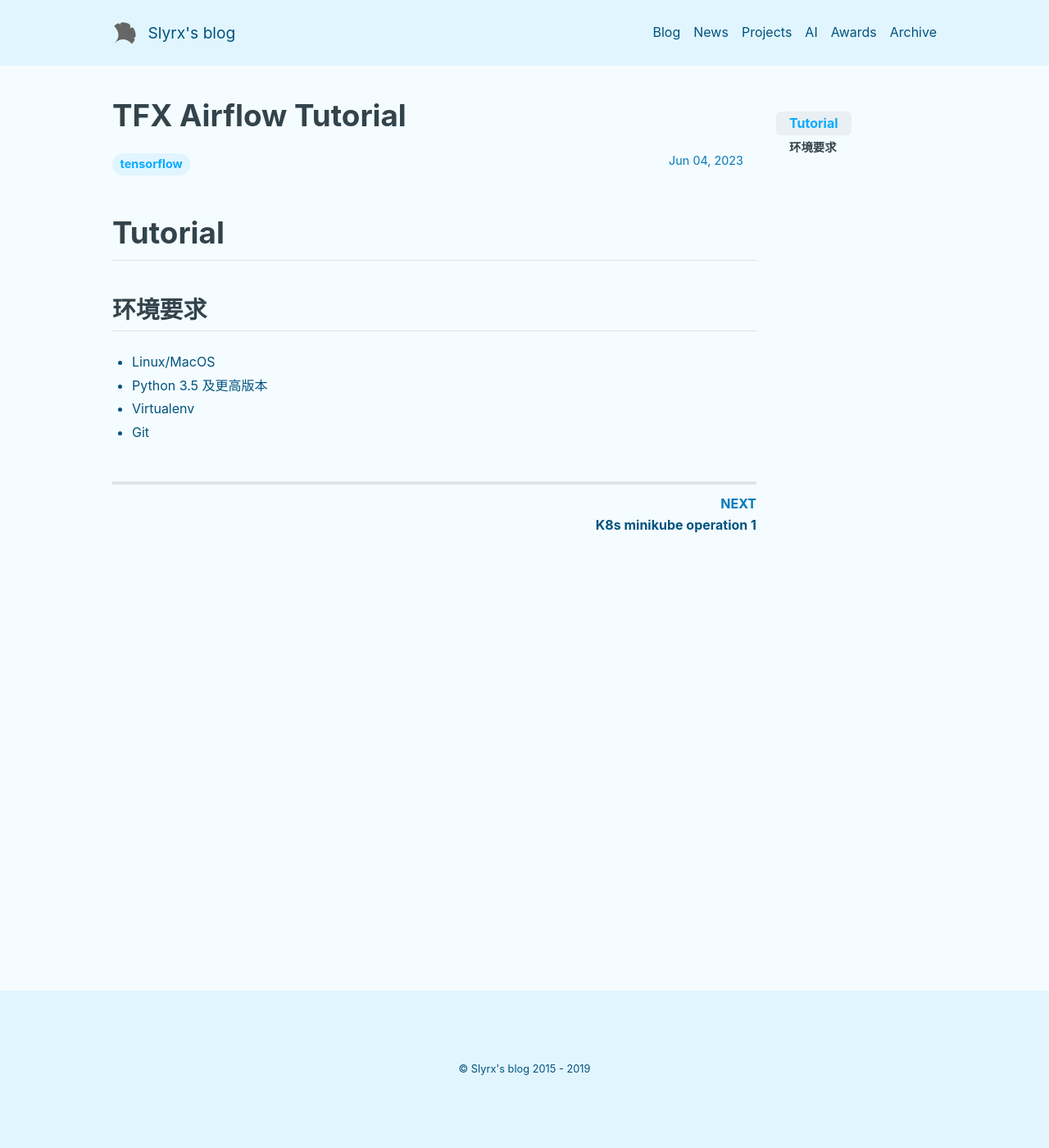
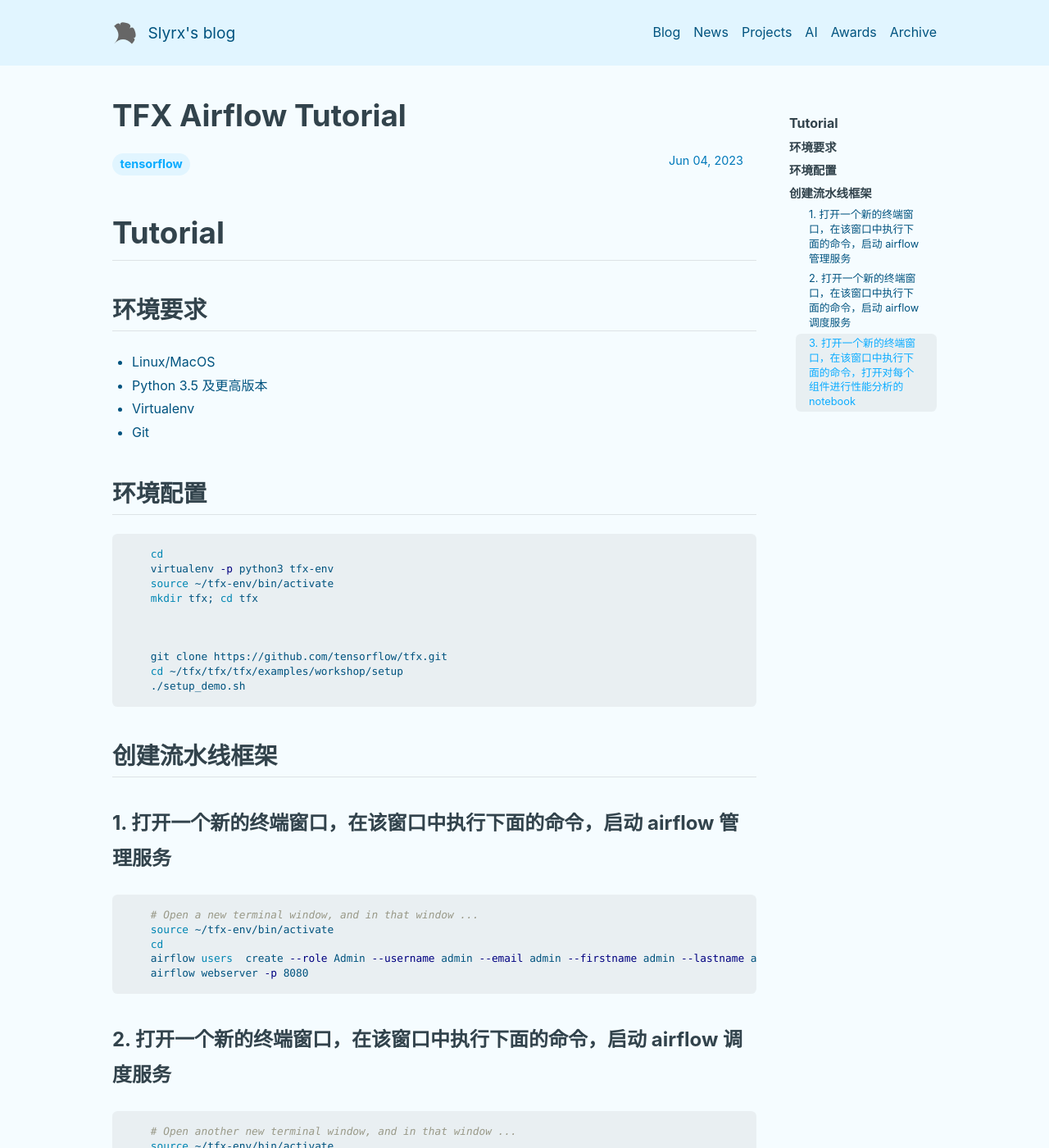
Before and after one commit to slyrx/Tech_Blog, a Jekyll site: the page built from _posts/2023-06-04-TFX_Airflow_Tutorial.md, in a window 1280 px wide and 1400 px high. Shown: the whole window at 82% size. Built offline with Jekyll 4.4.1, drawn with Linux system fonts in a browser that asks for light colours; nearby versions of some CDN libraries; some of the changed text lies outside the part shown.

Commit message:
Update 2023-06-04-TFX_Airflow_Tutorial.md

````diff
--- a/_posts/2023-06-04-TFX_Airflow_Tutorial.md
+++ b/_posts/2023-06-04-TFX_Airflow_Tutorial.md
@@ -12,3 +12,62 @@ tags: [tensorflow]
 + Python 3.5 及更高版本
 + Virtualenv
 + Git
+
+
+## 环境配置
+```bash
+    cd
+    virtualenv -p python3 tfx-env
+    source ~/tfx-env/bin/activate
+    mkdir tfx; cd tfx
+
+
+
+    git clone https://github.com/tensorflow/tfx.git
+    cd ~/tfx/tfx/tfx/examples/workshop/setup
+    ./setup_demo.sh
+```
+
+## 创建流水线框架
+
+### 1. 打开一个新的终端窗口，在该窗口中执行下面的命令，启动 airflow 管理服务
+```bash
+    # Open a new terminal window, and in that window ...
+    source ~/tfx-env/bin/activate
+    cd
+    airflow users  create --role Admin --username admin --email admin --firstname admin --lastname admin --password admin
+    airflow webserver -p 8080
+```
+
+
+### 2. 打开一个新的终端窗口，在该窗口中执行下面的命令，启动 airflow 调度服务
+```bash
+    # Open another new terminal window, and in that window ...
+    source ~/tfx-env/bin/activate
+    airflow scheduler
+```
+
+#### 在浏览器中：
+打开浏览器，然后转到 http://127.0.0.1:8080
+
+##### DAG 操作
+登陆管理平台
+![login page](https://www.tensorflow.org/static/tfx/tutorials/tfx/images/airflow_workshop/airflow-login.png)
+运行 taxi 流水线
+![DAG](https://www.tensorflow.org/static/tfx/tutorials/tfx/images/airflow_workshop/dag-home-full.png)
+
+[![TensorFlow](https://www.tensorflow.org/static/tfx/tutorials/tfx/images/airflow_workshop/dag-buttons.png)](https://www.tensorflow.org/static/tfx/tutorials/tfx/images/airflow_workshop/dag-buttons.png)
+
+![dag-button-refresh](https://www.tensorflow.org/static/tfx/tutorials/tfx/images/airflow_workshop/dag-button-refresh.png)
+
+### 3. 打开一个新的终端窗口，在该窗口中执行下面的命令，打开对每个组件进行性能分析的 notebook
+```bash
+    # Open yet another new terminal window, and in that window ...
+    # Assuming that you've cloned the TFX repo into ~/tfx
+    source ~/tfx-env/bin/activate
+    cd ~/tfx/tfx/tfx/examples/workshop/notebooks
+    jupyter notebook
+```
+
+
+![login page](https://www.tensorflow.org/static/tfx/tutorials/tfx/images/airflow_workshop/notebook-ipynb.png)
````
